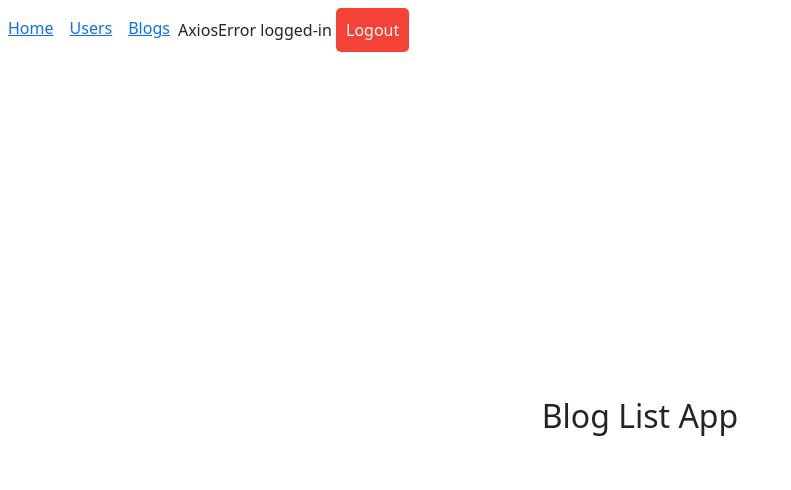
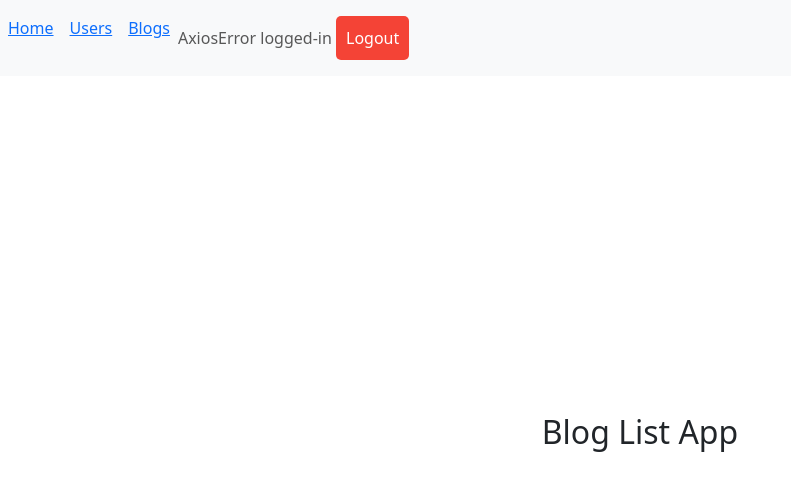
Before and after one commit to Francormin/fullstackopen-bootcamp, a React (Vite) app in the folder part7/exercises-blog-list-2/: page / in a window 1280 px wide. Both pictures are taken after typing "Sample", "Sample123" into the empty fields and a click on the button "Login". Shown: the top 490 px of the page, without its empty margins (0-791 px from the left). Built offline with nearby package versions, Linux system fonts and the light colour scheme; no server answers.

Commit message:
app component styles

```diff
--- a/part7/exercises-blog-list-2/src/App.jsx
+++ b/part7/exercises-blog-list-2/src/App.jsx
@@ -32,23 +32,29 @@ const App = () => {
       {!Object.keys(loggedUser).length ? (
         <LoginForm />
       ) : (
-        <div>
-          <Navbar collapseOnSelect expand="sm">
+        <div style={{ height: "inherit" }}>
+          <Navbar collapseOnSelect expand="sm" bg="light" data-bs-theme="light">
             <Navbar.Toggle aria-controls="responsive-navbar-nav" />
             <Navbar.Collapse>
               <Nav>
                 <Nav.Link>
-                  <Link to="/">Home</Link>
+                  <Link to="/" className="navLink">
+                    Home
+                  </Link>
                 </Nav.Link>
                 <Nav.Link>
-                  <Link to="/users">Users</Link>
+                  <Link to="/users" className="navLink">
+                    Users
+                  </Link>
                 </Nav.Link>
                 <Nav.Link>
-                  <Link to="/blogs">Blogs</Link>
+                  <Link to="/blogs" className="navLink">
+                    Blogs
+                  </Link>
                 </Nav.Link>
-                <span>
+                <Navbar.Text>
                   {loggedUser.name} logged-in <Logout />
-                </span>
+                </Navbar.Text>
               </Nav>
             </Navbar.Collapse>
           </Navbar>
```
